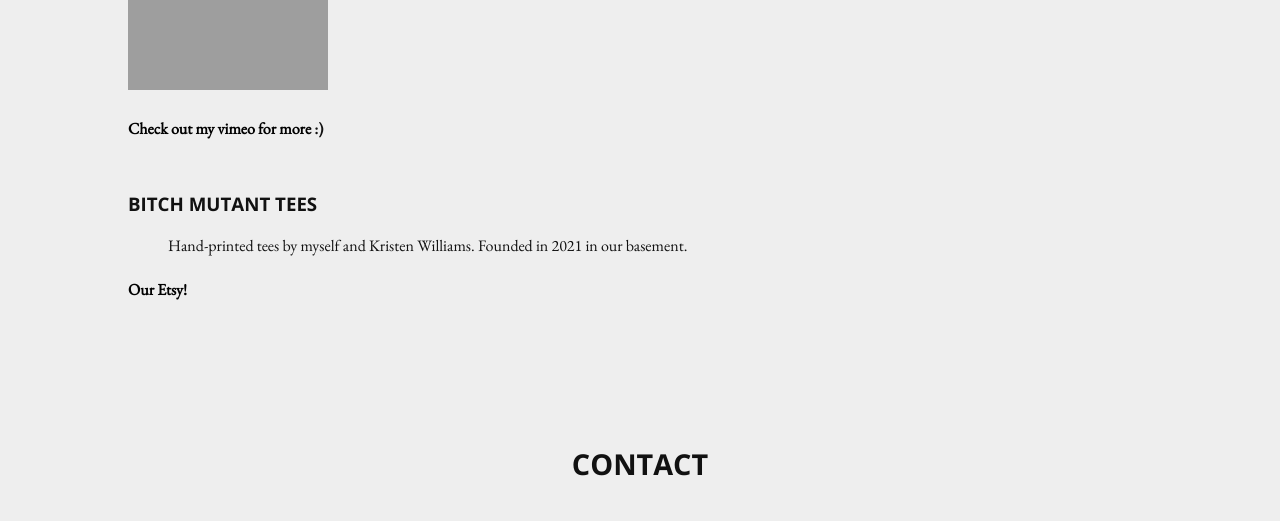
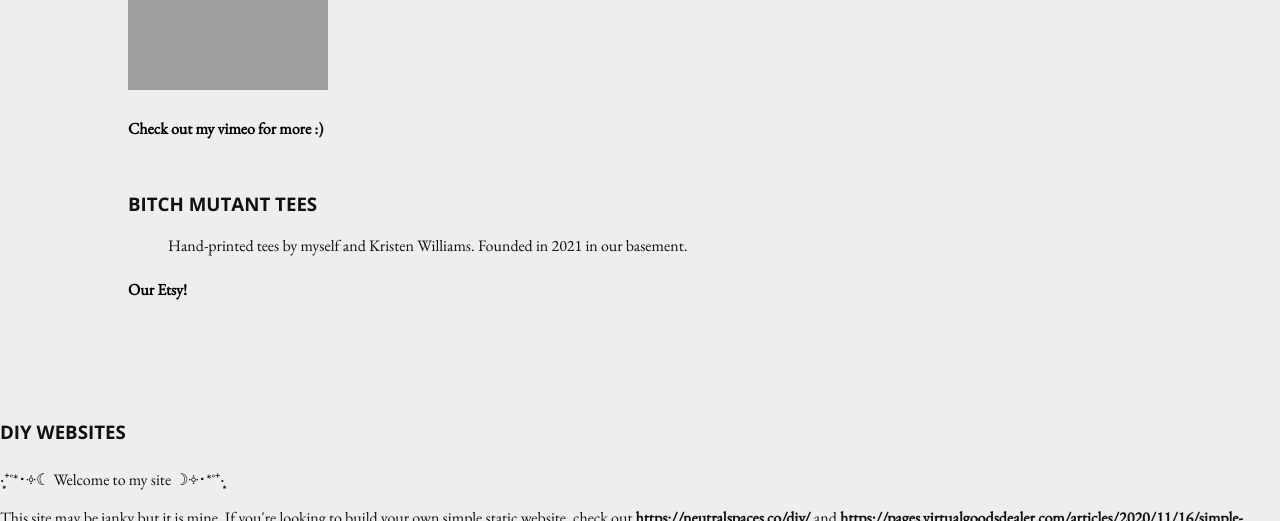
Before and after one commit to nightzel/erin.github.io, a plain HTML site: page index.html in a window 1280 px wide. Shown: the part 990-1511 px from the top of the page. Drawn offline with nearby package versions, Linux system fonts and the light colour scheme; grey boxes are pictures that could not be loaded.

Commit message:
Update index.html

```diff
--- a/index.html
+++ b/index.html
@@ -72,6 +72,10 @@ Hand-printed tees by myself and Kristen Williams. Founded in 2021 in our basemen
 
 </div>
 
+ <h3>DIY Websites</h3>
+ <p> ‧͙⁺˚*･༓☾ Welcome to my site ☽༓･*˚⁺‧͙
+  <br> This site may be janky but it is mine. If you're looking to build your own simple static website, check out <b>https://neutralspaces.co/diy/</b> and <b>https://pages.virtualgoodsdealer.com/articles/2020/11/16/simple-website-tutorial-part-one/</b>
+ </p>
 
 <div class="contact">
 <h3>contact</h3>
```
